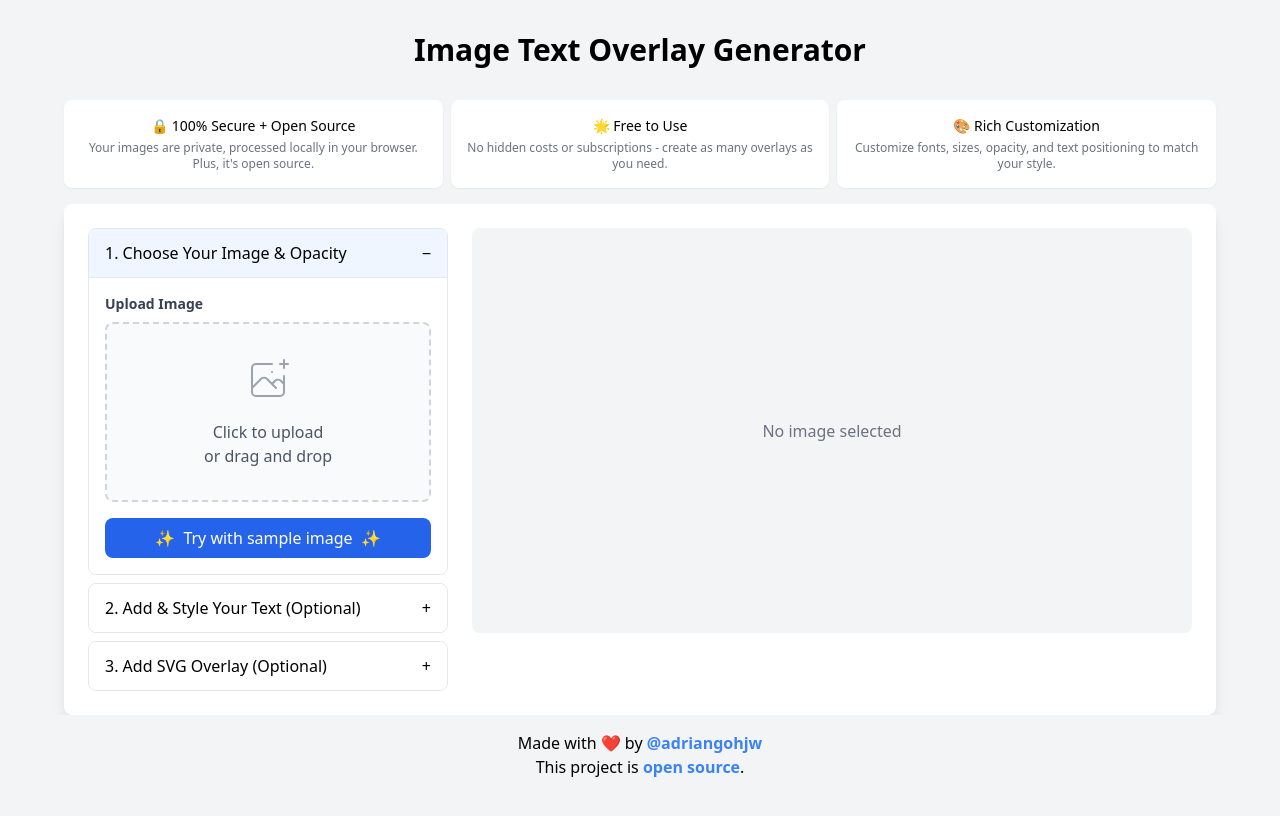
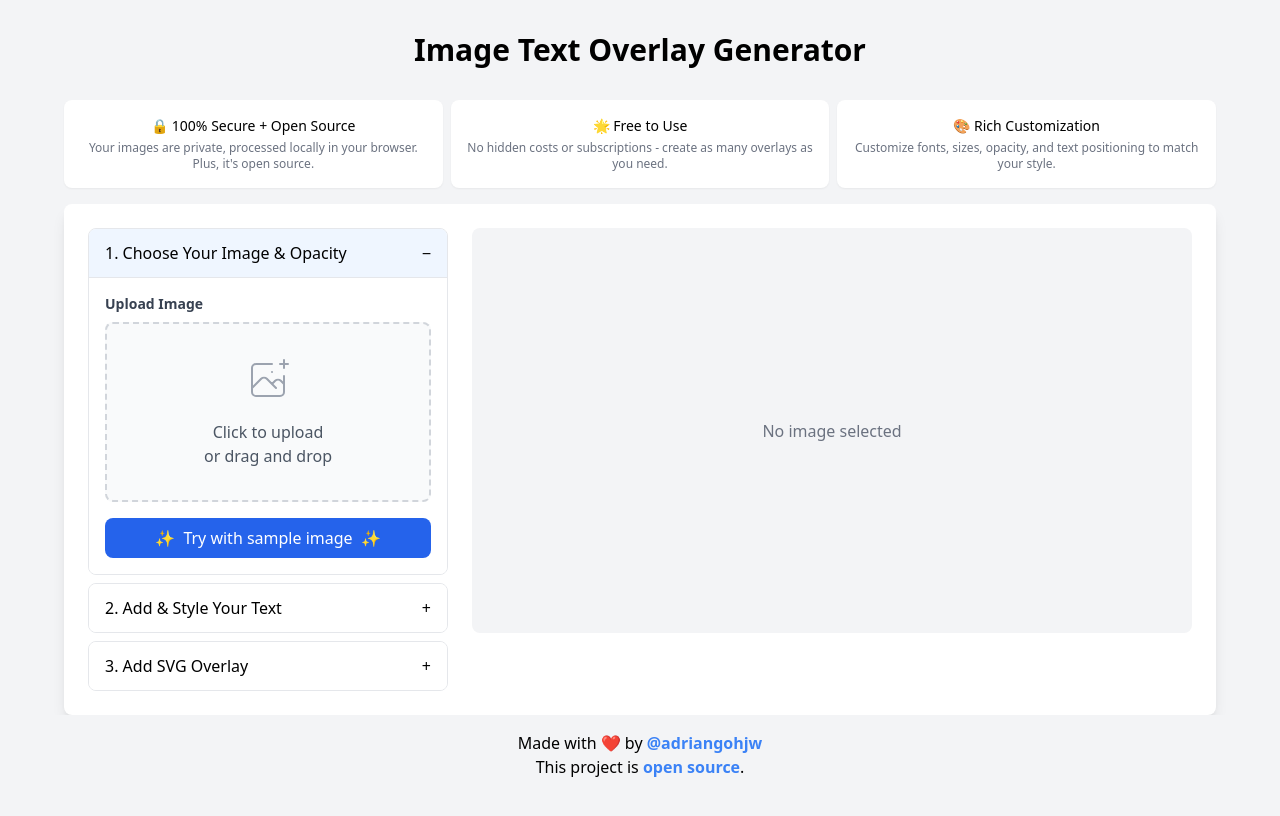
Before and after one commit to adriangohjw/image-overlay-generator, a React (Vite) app: page / in a window 1280 px wide. Shown: the top 816 px of the page. Built offline with nearby package versions, Linux system fonts and the light colour scheme.

Commit message:
Remove "Optional" from configuration step titles

```diff
--- a/src/components/ConfigurationSteps.tsx
+++ b/src/components/ConfigurationSteps.tsx
@@ -33,7 +33,7 @@ export function ConfigurationSteps() {
       ),
     },
     {
-      title: "2. Add & Style Your Text (Optional)",
+      title: "2. Add & Style Your Text",
       content: (
         <div className="space-y-4">
           <TextInput />
@@ -47,7 +47,7 @@ export function ConfigurationSteps() {
       ),
     },
     {
-      title: "3. Add SVG Overlay (Optional)",
+      title: "3. Add SVG Overlay",
       content: (
         <div className="space-y-4">
           <SvgUpload />
```
